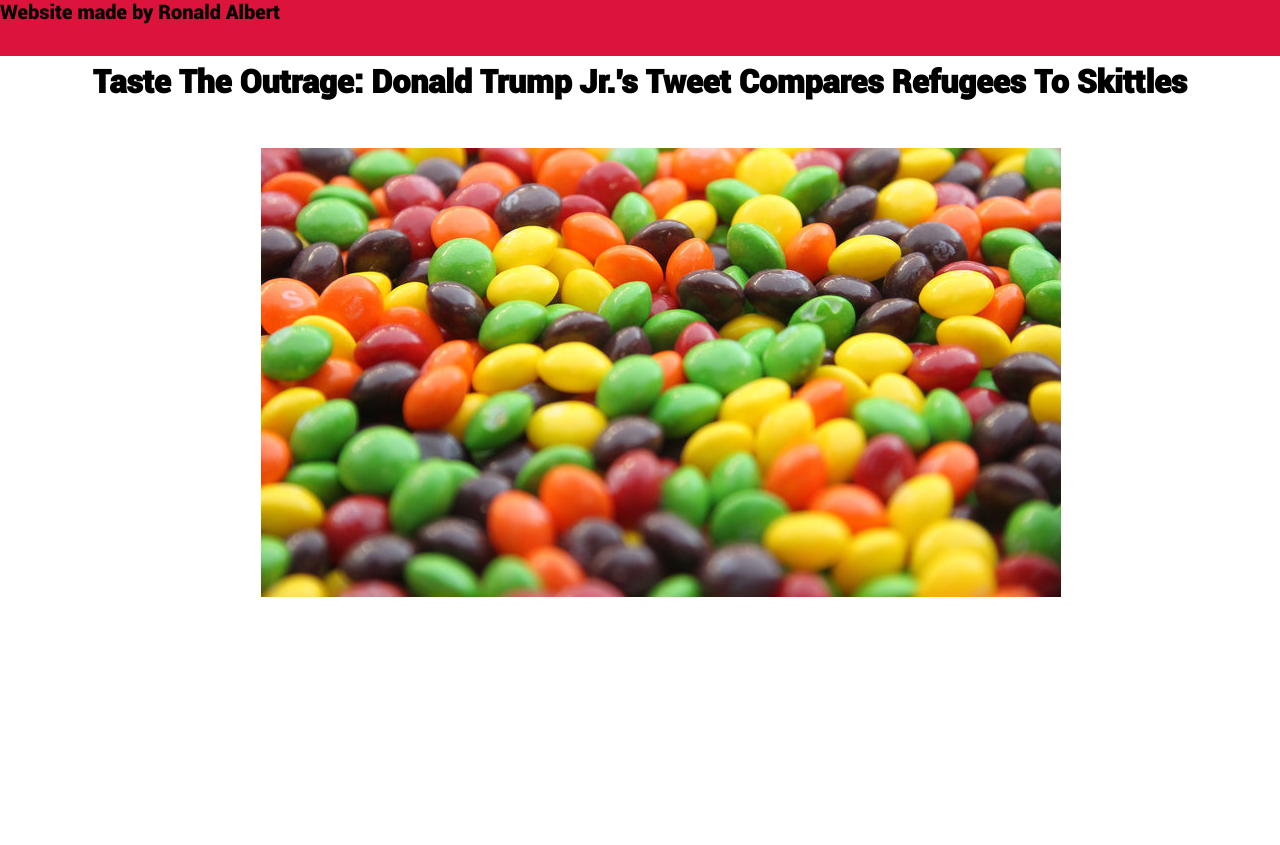
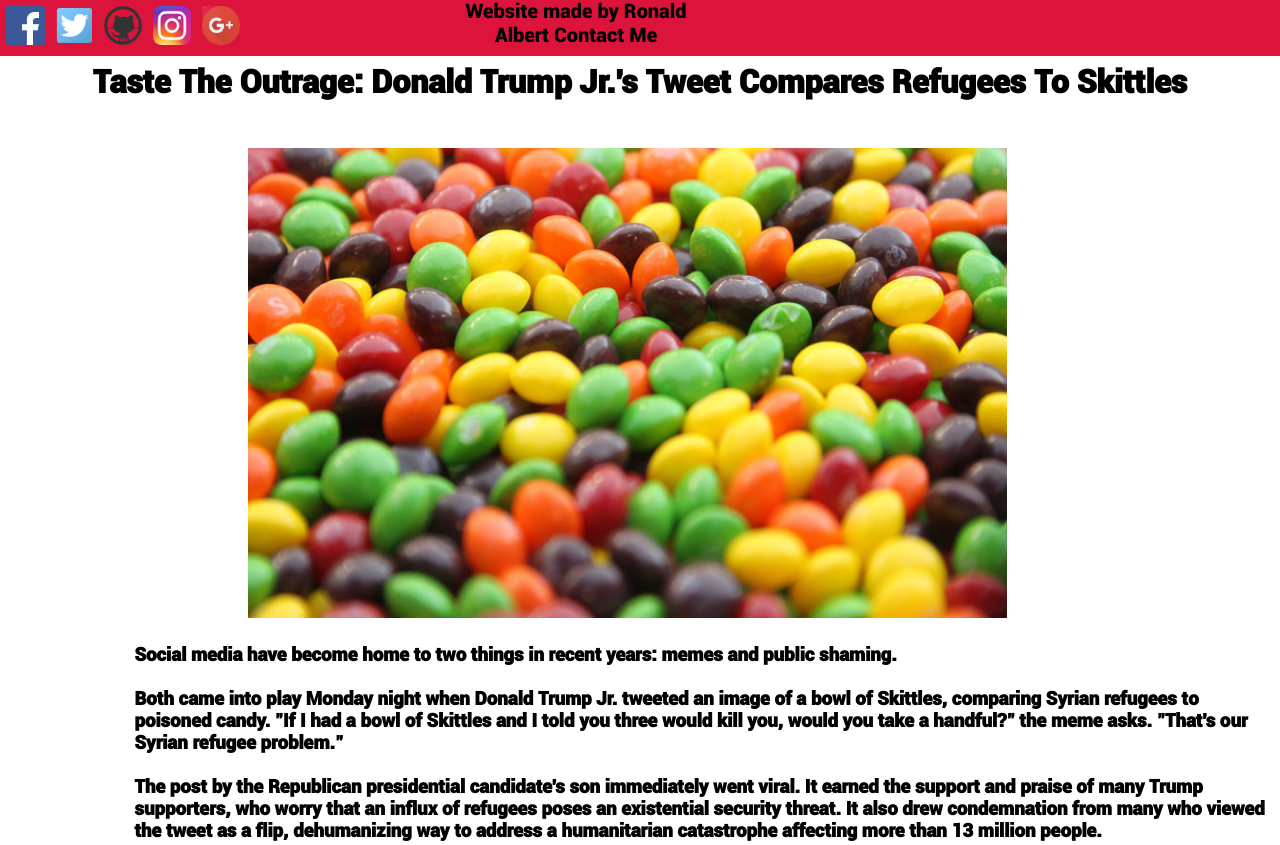
Before and after one commit to ronaldalbrt/englishtask-news, a plain HTML site: page index.html in a window 1280 px wide. Shown: the top 845 px of the page. Before the commit the page ends 800 px from the top, so only its background shows below. Drawn offline with Linux system fonts and the light colour scheme.

Commit message:
ChangedTheWebsite

```diff
--- a/index.html
+++ b/index.html
@@ -4,16 +4,43 @@
         <link rel="stylesheet" type="text/css" href="style.css">
     </head>
     <body>
-        <header>
+        <h1>
+            Taste The Outrage: Donald Trump Jr.'s Tweet Compares Refugees To Skittles
+        </h1>
+        <img src="Imagens/Skittles.jpg" class="skittles">
+        <h3>
+            Social media have become home to two things in recent years: memes and public shaming.
+            <br>
+            <br>
+            Both came into play Monday night when Donald Trump Jr. tweeted an image of a bowl of Skittles, comparing Syrian refugees to poisoned candy. "If I had a bowl of Skittles and I told you three would kill you, would you take a handful?" the meme asks. "That's our Syrian refugee problem."
+            <br>
+            <br>
+            The post by the Republican presidential candidate's son immediately went viral. It earned the support and praise of many Trump supporters, who worry that an influx of refugees poses an existential security threat. It also drew condemnation from many who viewed the tweet as a flip, dehumanizing way to address a humanitarian catastrophe affecting more than 13 million people.
+        </h3>
+        <img src="Imagens/SkittlesToRefugee.png">
+        <h3>
+            The makers of Skittles were quick to join the second camp. "Skittles are candy. Refugees are people," a spokeswoman for the candy's parent company, Wrigley, said in a widely distributed statement. "We don't feel it's an appropriate analogy. We will respectfully refrain from further commentary as anything we say could be misinterpreted as marketing."
+            <br>
+            <br>
+            Others were more direct in their response, posting graphic images of Syrian refugees and writing, "Not a Skittle."
+            <br>
+            <br>
+            And, as the Washington Post pointed out, the bowl of Skittles would have to be awfully large for Trump's analogy to be accurate: The odds of being killed by a refugee in a terrorist attack are about 1 in more than 3.6 billion, according to a recent Cato Institute study.
+        </h3>
+         <header>
             <div class="header">
                 <p>
                     Website made by Ronald Albert
+                    Contact Me
                 </p>
             </div>
+            <div id="RedeSociais">
+                <a href="https://www.facebook.com/ronald.albert.125" target="_blank"><img src = "Imagens/facebook.png" alt="facebook icon"></a>
+                <a href="https://twitter.com/ronaldalbrt" target="_blank"><img src = "Imagens/twitter.png" alt="twitter icon"></a>
+                <a href="https://github.com/ronaldalbertjr" target="_blank"><img src = "Imagens/github.png" alt="github icon"></a>
+                <a href="https://www.instagram.com/ronaldalbert1609/" target="_blank"><img src = "Imagens/instagram.png" alt="instagram icon"></a>
+                <a href="https://plus.google.com/u/0/115822777927887346192" target="_blank"><img src = "Imagens/googleplus.png" alt="google+ icon"></a>
+            </div>
         </header>
-        <h1>
-            Taste The Outrage: Donald Trump Jr.'s Tweet Compares Refugees To Skittles
-        </h1>
-        <img src="Imagens/Skittles.jpg">
     </body>
 </html>
--- a/style.css
+++ b/style.css
@@ -9,13 +9,28 @@ h1
     margin-top: 5%;
     text-align: center;
 }
+h3
+{
+    font-family: NewsFont;
+    margin-top: 0;
+    margin-left: 10%;
+}
+img.skittles
+{
+    margin: 2%;
+    position: relative;
+    width: 60%;
+    height: 60%;
+    left: 17%;
+}
 img
 {
     margin: 2%;
+    margin-top: -1%;
     position: relative;
-    left: 18%;
+    left: 31%;
 }
-div.header
+header
 {
     background-color: crimson;
     width: 100%;
@@ -24,10 +39,36 @@ div.header
     top: 0%;
     left: 0%;
 }
+header div
+{
+    position: relative;
+    width: 20%;
+    left: 35%;
+}
 div p
 {
     margin-left: 0;
-    margin-top: 0;
+    margin-top: -0.5%;
     font-family: NewsFont;
     font-size: 20px;
+    text-align: center;
 }
+#RedeSociais img
+{
+    width: 3%;
+    margin: 0;
+    margin-top: 0.5%;
+    margin-left: 0.5%;
+    padding: 0;
+    top: 0;
+    left: 0;
+    position: relative;
+}
+#RedeSociais
+{
+    position: absolute;
+    left: 0;
+    top: 0;
+    width:100%;
+    height: 100%;
+}
```
Also changed, not shown: Imagens/SkittlesToRefugee.png (added), Imagens/facebook.png (added), Imagens/github.png (added), Imagens/googleplus.png (added), Imagens/instagram.png (added), Imagens/twitter.png (added).
